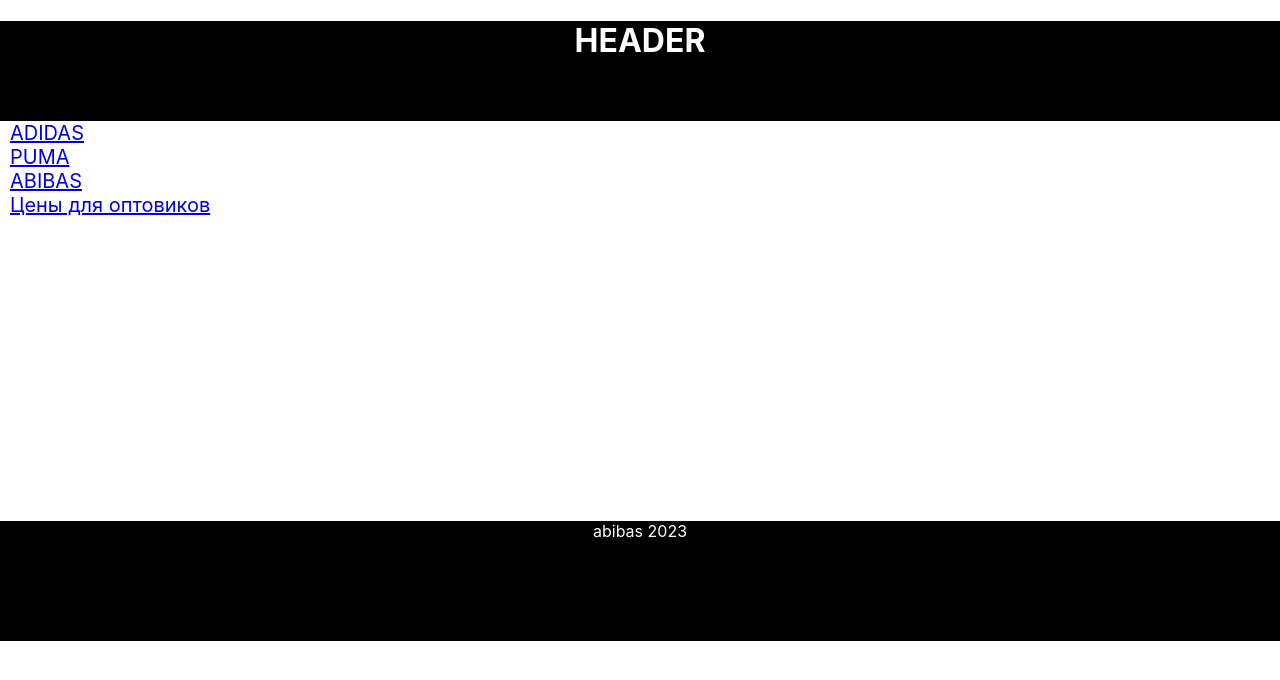
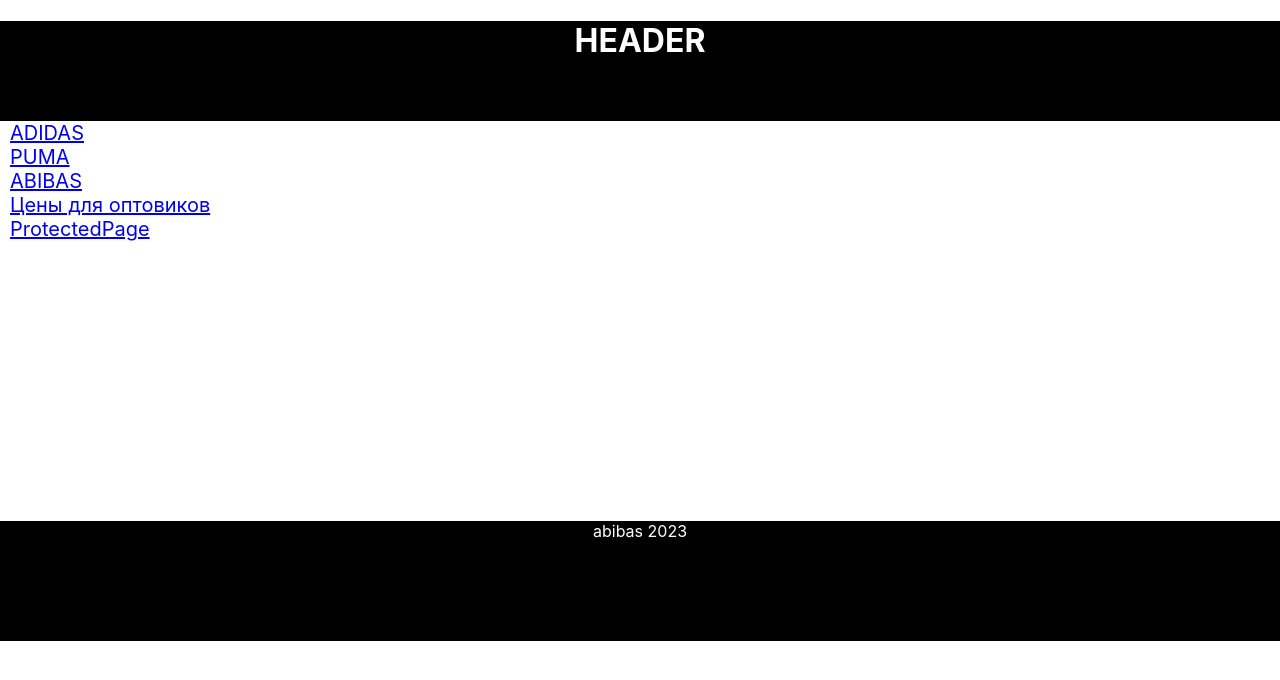
Before and after one commit to ilyailyushonok/microtasks-react-router-v6.4-part10, a React (Vite) app: page / in a window 1280 px wide. Shown: the top 680 px of the page. Built offline with nearby package versions, Linux system fonts and the light colour scheme.

Commit message:
ProtectedPage

```diff
--- a/src/App.tsx
+++ b/src/App.tsx
@@ -15,6 +15,7 @@
           <S.NavWrapper><NavLink to={PATH.PUMA}>PUMA</NavLink></S.NavWrapper>
           <S.NavWrapper><NavLink to={PATH.ABIBAS}>ABIBAS</NavLink></S.NavWrapper>
           <S.NavWrapper><NavLink to={PATH.PRICES}>Цены для оптовиков</NavLink></S.NavWrapper>
+          <S.NavWrapper><NavLink to={PATH.PROTECTED}>ProtectedPage</NavLink></S.NavWrapper>
         </div>
 
       </div>
--- /dev/null
+++ b/src/components/pages/ProtectedPage.tsx
@@ -0,0 +1,7 @@
+export const ProtectedPage = () => {
+    return (
+        <div>
+            ProtectedPage
+        </div>
+    );
+};
--- a/src/components/routes/routes.tsx
+++ b/src/components/routes/routes.tsx
@@ -2,6 +2,7 @@
 import { App } from "../../App.tsx";
 import { Error404 } from "../pages/Error404.tsx";
 import { lazy, Suspense } from "react";
+import {ProtectedPage} from "../pages/ProtectedPage.tsx";
 
 // Ленивая загрузка компонентов
 const Adidas = lazy(() => import("../pages/Adidas"));
@@ -15,6 +16,7 @@
     PUMA: '/puma',
     ABIBAS: '/abibas',
     PRICES: '/prices',
+    PROTECTED:'/protected',
 } as const;
 
 export const router = createBrowserRouter([
@@ -67,6 +69,14 @@
                     </Suspense>
                 ),
             },
+            {
+                path: PATH.PROTECTED,
+                element: (
+                    <Suspense fallback={<div>Loading...</div>}>
+                        <ProtectedPage />
+                    </Suspense>
+                ),
+            },
         ],
     },
 ]);
```
